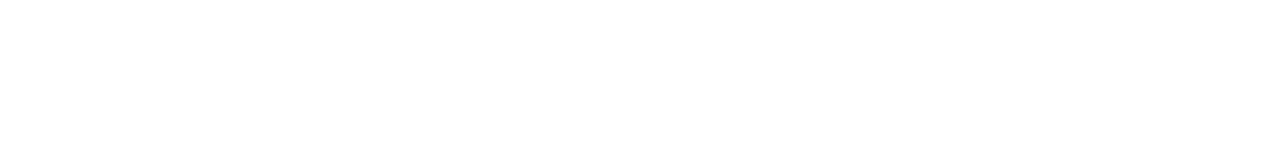
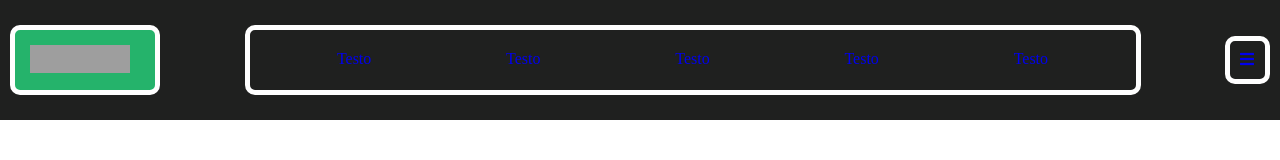
Before and after one commit to G3org3B/jquery--hamburger---menu, a plain HTML site: page index.html in a window 1280 px wide. Drawn offline with nearby package versions, Linux system fonts and the light colour scheme; grey boxes are pictures that could not be loaded.

Commit message:
style + responsive complete

```diff
--- a/index.html
+++ b/index.html
@@ -2,16 +2,65 @@
 <html lang="en" dir="ltr">
   <head>
     <meta charset="utf-8">
+    <meta name="viewport" content="width=device-width, initial-scale=1">
     <link rel="stylesheet" href="style.css">
+    <link rel="stylesheet" href="https://use.fontawesome.com/releases/v5.5.0/css/all.css" integrity="sha384-B4dIYHKNBt8Bc12p+WXckhzcICo0wtJAoU8YZTY5qE0Id1GSseTk6S+L3BlXeVIU" crossorigin="anonymous">
+    <script src="https://ajax.googleapis.com/ajax/libs/jquery/3.3.1/jquery.min.js">
+    </script>
     <title></title>
   </head>
   <body>
+    <div class="container">
+      <div class="left">
+        <img src="http://boolean.careers/images/common/logo.png" alt="">
+      </div>
+      <div class="right">
+        <div class="menu">
+          <ul class="list_style">
+            <li>
+              <a href="#">Testo</a>
+            </li>
+            <li>
+              <a href="#">Testo</a>
+            </li>
+            <li>
+              <a href="#">Testo</a>
+            </li>
+            <li>
+              <a href="#">Testo</a>
+            </li>
+            <li>
+              <a href="#">Testo</a>
+            </li>
+           </ul>
 
+         </div>
+     </div>
+     <div class="hamburger_icona">
+       <a href="#"><i class="fas fa-bars"></i></a>
+     </div>
+     <div class="burger_menu_active ">
+       <ul class="list_style">
+        <li>
+          <a href="#">Testo</a>
+        </li>
+        <li>
+          <a href="#">Testo</a>
+        </li>
+        <li>
+          <a href="#">Testo</a>
+        </li>
+        <li>
+          <a href="#">Testo</a>
+        </li>
+        <li>
+          <a href="#">Testo</a>
+        </li>
+       </ul>
+     </div>
+   </div>
 
-
-
-<script src="main.js" type="text/javascript">
-
-</script>
+    <script src="main.js" type="text/javascript">
+    </script>
   </body>
 </html>
--- a/style.css
+++ b/style.css
@@ -0,0 +1,97 @@
+* {
+padding: 0;
+margin: 0;
+box-sizing: border-box;
+
+}
+
+.list_style a {
+  text-decoration: none;
+}
+.container div {
+  color: #0FBF5B;
+}
+.container {
+  width: 100vw;
+  height: 120px;
+  display: flex;
+  flex-direction: row;
+  justify-content: space-between;
+  align-items: center;
+  background: #1F201F;
+}
+div img {
+  width: 100px;
+  height: 28px;
+
+}
+
+.menu ul {
+  display: flex;
+  flex-direction: row;
+  justify-content: space-around;
+  margin : 10px;
+}
+
+.list_style {
+  list-style: none;
+  text-decoration: none;
+}
+
+.left {
+  width: 150px;
+  height: 70px;
+  padding: 15px;
+  margin: 10px;
+  border: 5px solid white;
+  border-radius: 10px;
+
+  background: #25B36B;
+
+}
+
+.right {
+  width: 70%;
+  height: 70px;
+  padding: 10px;
+  margin: 10px;
+  border: 5px solid white;
+  border-radius: 10px;
+
+
+}
+.hamburger_icona {
+  width: 45px;
+  height: 48px;
+  padding: 10px;
+  margin: 10px;
+  border: 5px solid white;
+  border-radius: 10px;
+
+}
+
+.burger_menu_active {
+  display: none;
+  width: 40%;
+  height: 50%;
+  position: absolute;
+  top: 10px;
+  right: 0;
+  padding: 15px;
+  background: #1F201F;
+  border: 5px solid white;
+  border-radius: 10px;
+  font-size: 25px;
+}
+.burger_menu_active li {
+
+  padding: 5px;
+
+}
+
+@media screen and (max-width: 800px)
+{
+  .right {
+    display: none;
+  }
+}
```
